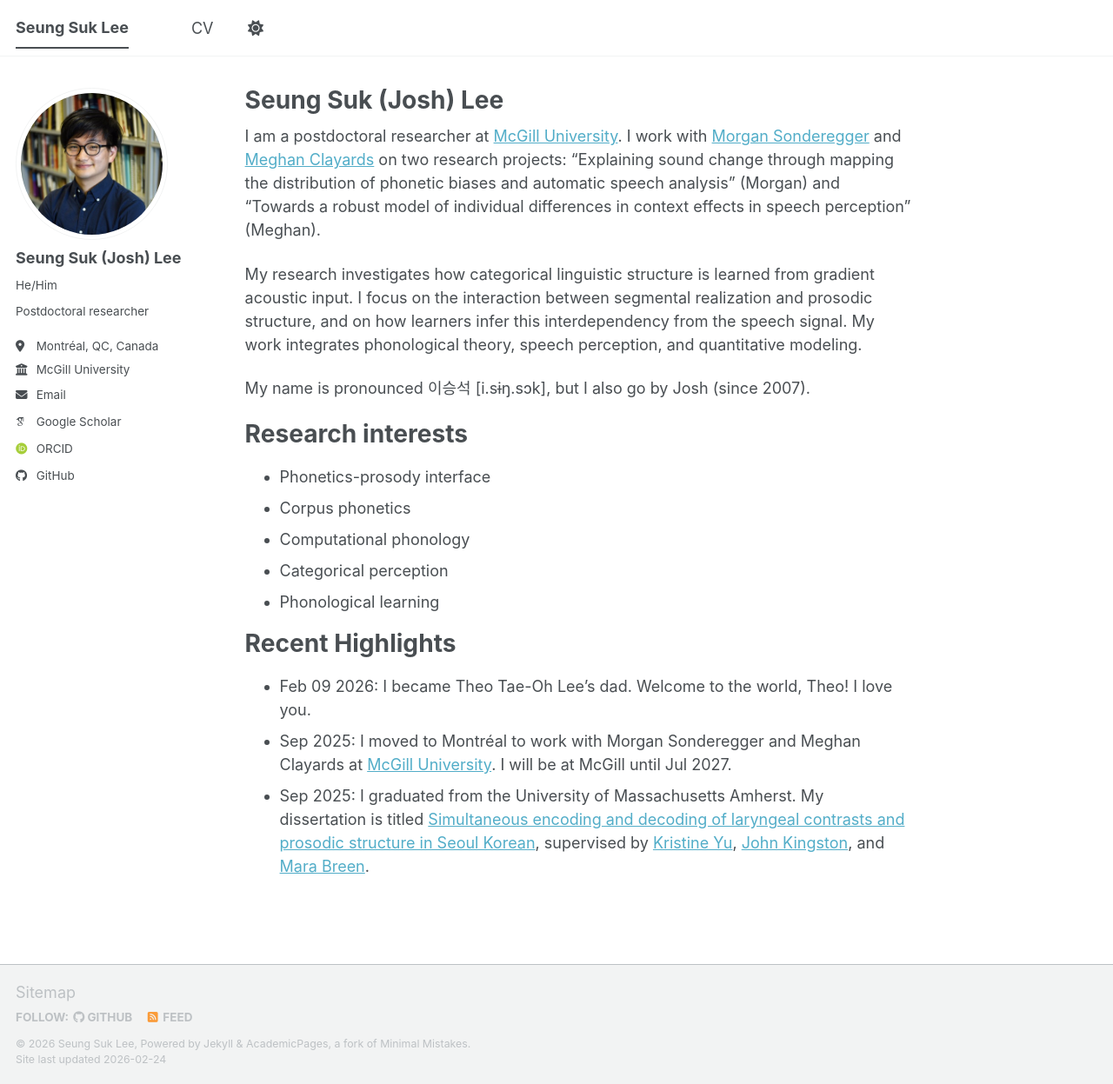
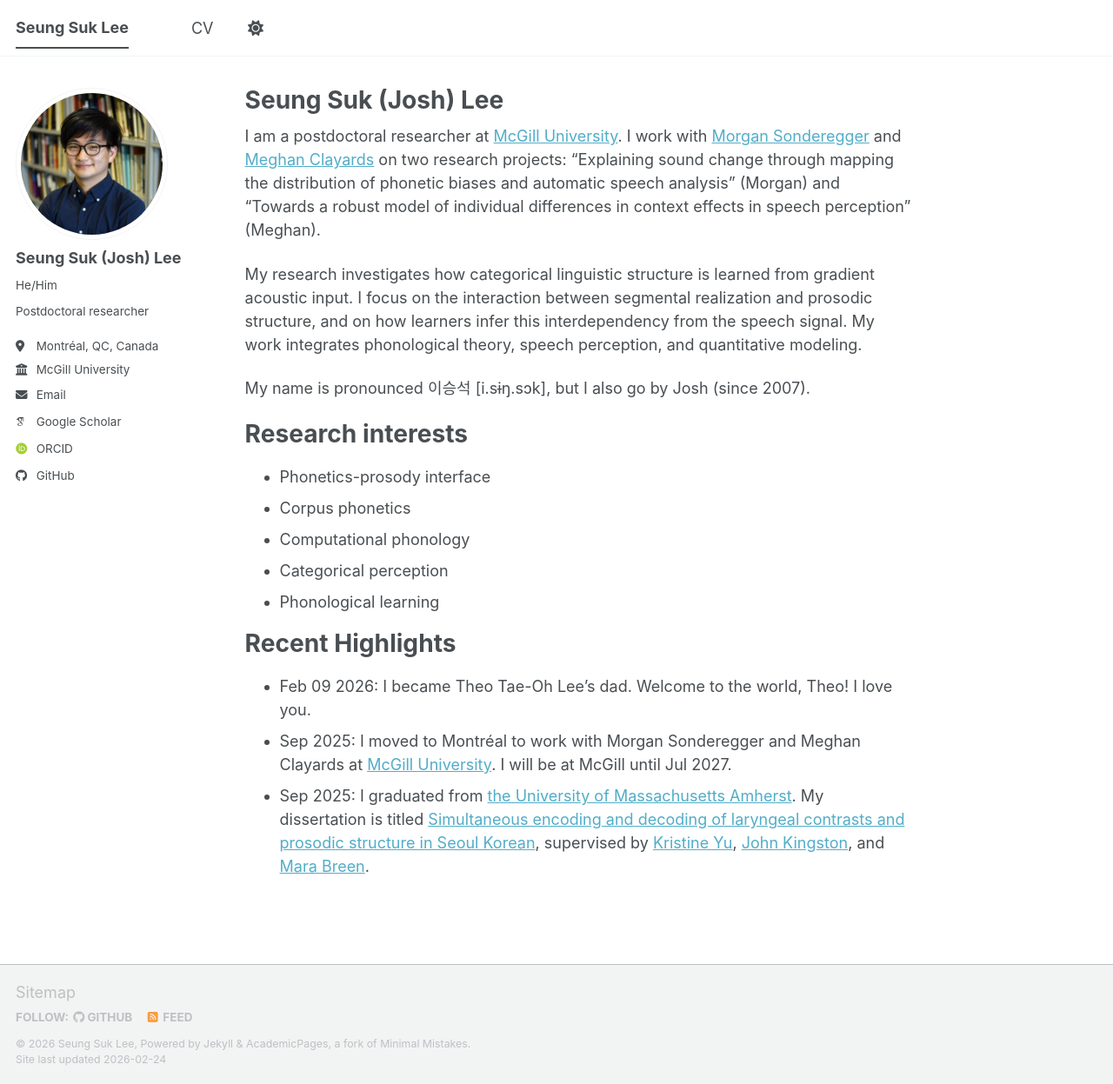
Before and after one commit to seungsuklee/seungsuklee.github.io, a Jekyll site: the page built from _pages/about.md, in a window 1280 px wide and 1247 px high. Shown: the whole window at 87% size. Built offline with Jekyll 4.4.1, drawn with Linux system fonts in a browser that asks for light colours; some web fonts are replaced; a script bundle is joined from its source files by our own code; library files that are not in the unit come from our copies; some of the changed lines change nothing that is shown.

Commit message:
Fix graduation entry for clarity and consistency

```diff
--- a/_pages/about.md
+++ b/_pages/about.md
@@ -24,4 +24,4 @@
 ======
 - Feb 09 2026: I became Theo Tae-Oh Lee's dad. Welcome to the world, Theo! I love you.
 - Sep 2025: I moved to Montréal to work with Morgan Sonderegger and Meghan Clayards at [McGill University]("https://www.mcgill.ca/linguistics/"). I will be at McGill until Jul 2027.
-- Sep 2025: I graduated from the University of Massachusetts Amherst. My dissertation is titled [Simultaneous encoding and decoding of laryngeal contrasts and prosodic structure in Seoul Korean]("http://scholarworks.umass.edu/entities/publication/41642f97-305c-4742-906d-5a40abcc0eb3"), supervised by [Kristine Yu]("https://www.krisyu.org/"), [John Kingston]("https://websites.umass.edu/jkingstn/"), and [Mara Breen]("https://sites.google.com/mtholyoke.edu/mbreen/").
+- Sep 2025: I graduated from [the University of Massachusetts Amherst]("https://www.umass.edu/linguistics/"). My dissertation is titled [Simultaneous encoding and decoding of laryngeal contrasts and prosodic structure in Seoul Korean]("http://scholarworks.umass.edu/entities/publication/41642f97-305c-4742-906d-5a40abcc0eb3"), supervised by [Kristine Yu]("https://www.krisyu.org/"), [John Kingston]("https://websites.umass.edu/jkingstn/"), and [Mara Breen]("https://sites.google.com/mtholyoke.edu/mbreen/").
```
